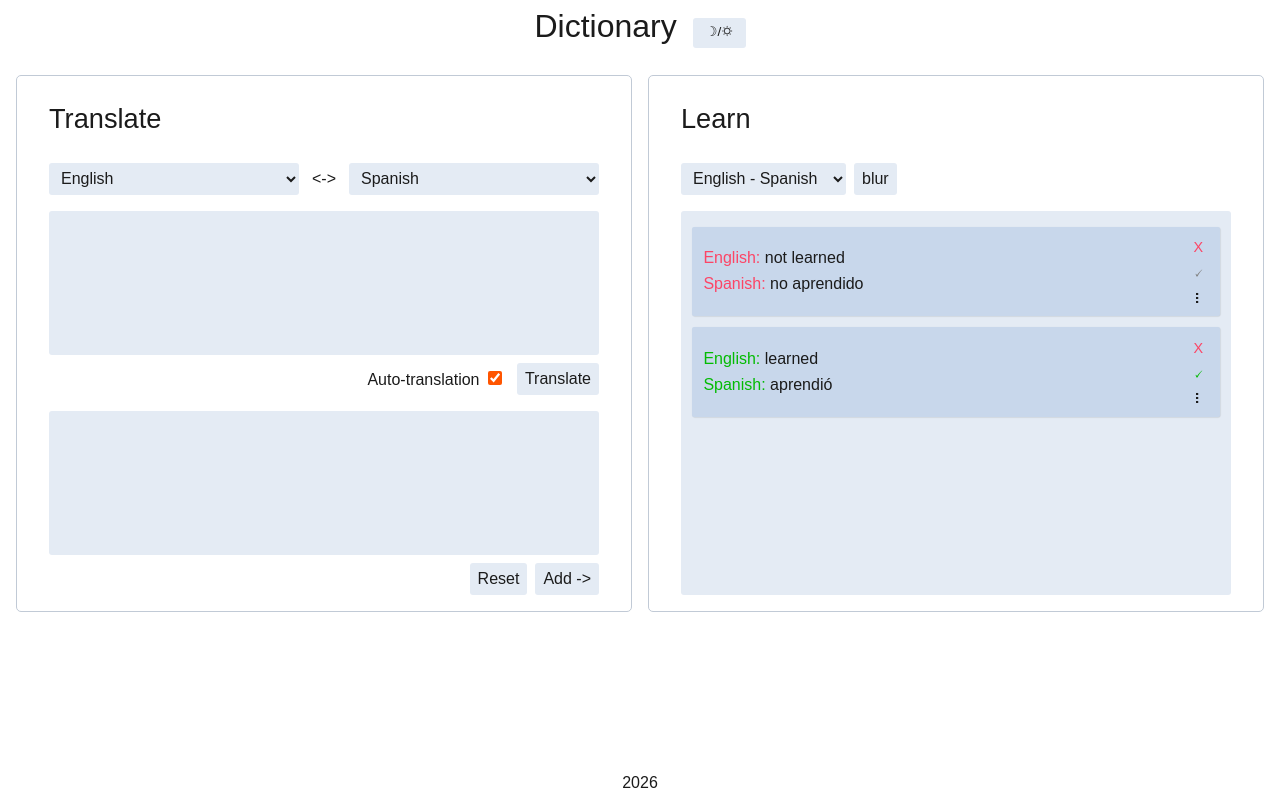
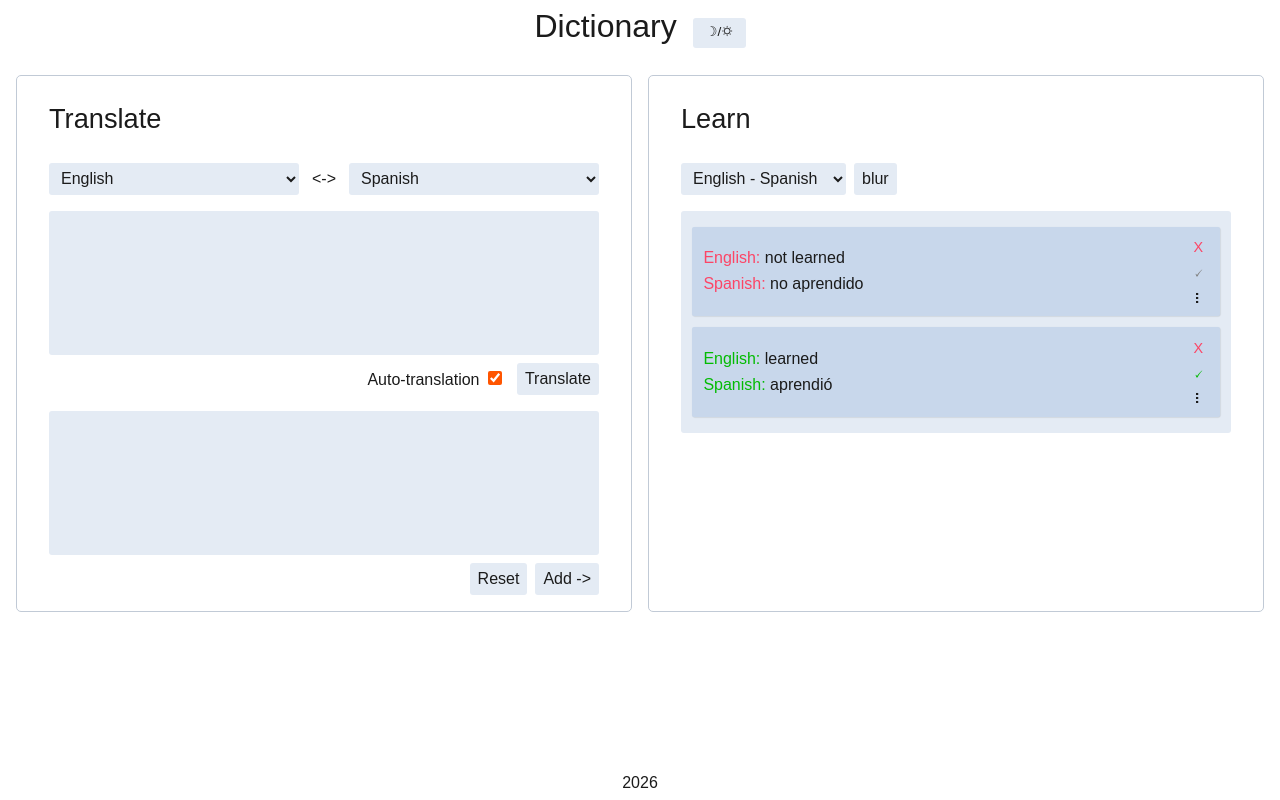
Before and after one commit to self-related/dictionary, a React (Vite) app: page / in a window 1280 px wide. Built offline with nearby package versions, Linux system fonts and the light colour scheme; the HTML template or start-up script is replaced by a standard one.

Commit message:
Change sizes for empty dictionary list

```diff
--- a/src/features/dictionary/ui/dictionary-list/DictionaryList.module.css
+++ b/src/features/dictionary/ui/dictionary-list/DictionaryList.module.css
@@ -1,14 +1,14 @@
-.dictionaryWords {
+.dictionaryList {
     background-color: var(--background-color-2);
     border-radius: 3px;
 
     display: flex;
     flex-direction: column;
 
-    height: 24rem;
+    min-height: 9rem;
+    max-height: 24rem;
 
-    padding: 0.7rem;
-    padding-top: 1rem;
+    padding: 1rem 0.7rem;
     row-gap: 0.7rem;
 
     overflow-y: auto;
@@ -22,6 +22,8 @@
     font-family: sans-serif;
     font-size: 1.4rem;
 
+    flex-grow: 1;
+
     height: 100%;
     margin: 0;
     text-shadow: none;
--- a/src/features/dictionary/ui/dictionary-list/DictionaryList.tsx
+++ b/src/features/dictionary/ui/dictionary-list/DictionaryList.tsx
@@ -12,7 +12,7 @@ export default function DictionaryList() {
     const blurItems = useAppSelector(state => state.dictionarySlice.settings.blurTranslations);
 
     return (
-        <div className={styles.dictionaryWords}>
+        <div className={styles.dictionaryList}>
             {
                 (items?.length === 0)
                 ?   <p className={styles.placeholder}>
```
